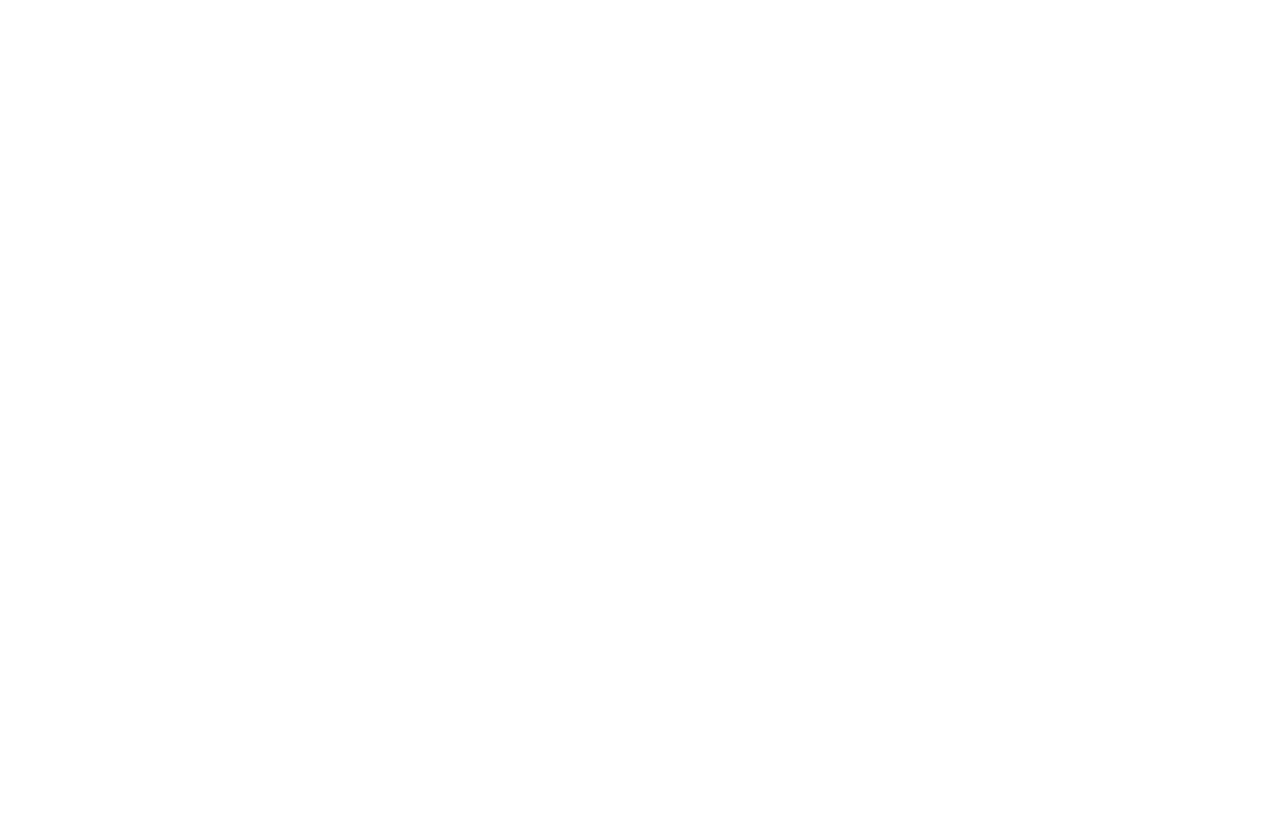
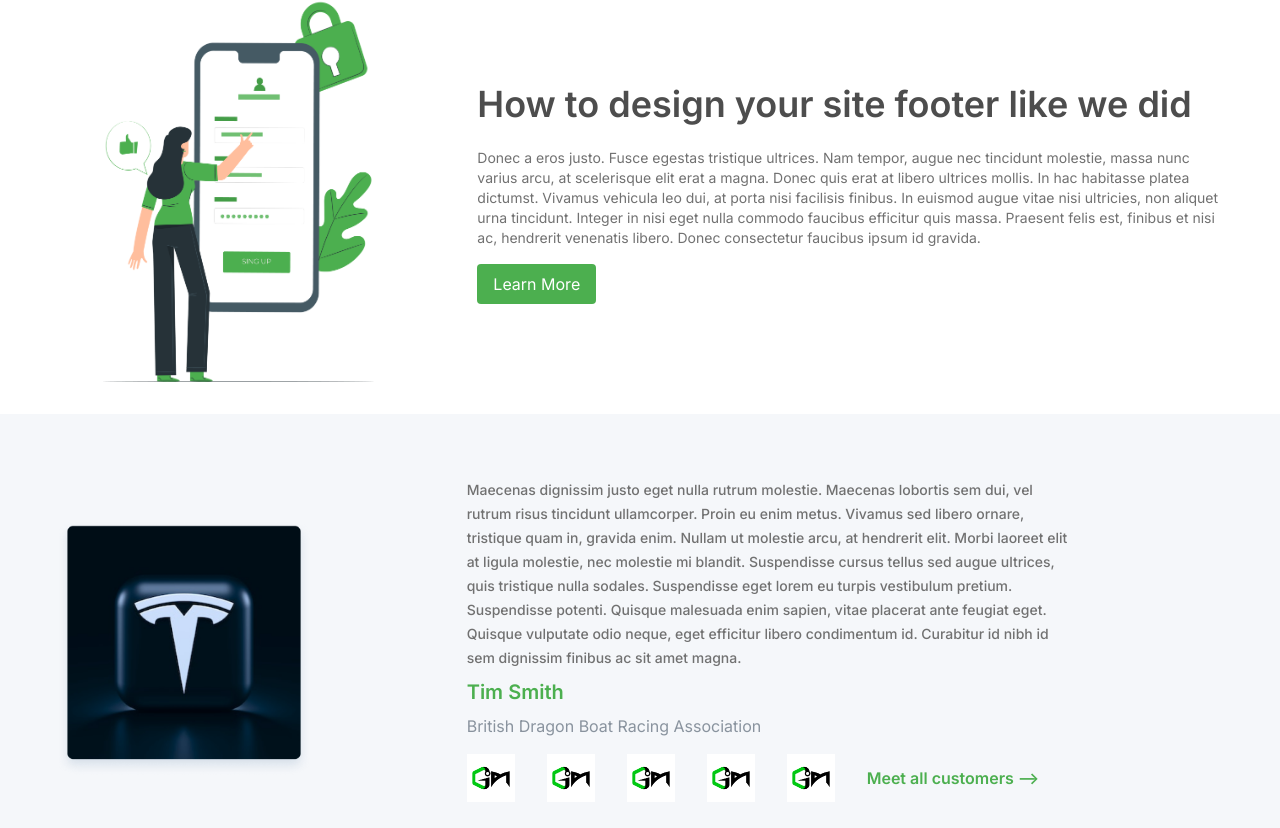
Before and after one commit to IyyappanPalanivel/greymatrix, a React (Vite) app: page / in a window 1280 px wide. Shown: the part 2299-3127 px from the top of the page. Before the commit the page ends 2265 px from the top, so only its background shows below. Built offline with nearby package versions, Linux system fonts and the light colour scheme.

Commit message:
- Products section added

```diff
--- a/src/App.jsx
+++ b/src/App.jsx
@@ -2,6 +2,7 @@
 import About from './components/About'
 import Home from './components/Home'
 import Navbar from './components/Navbar'
+import Products from './components/Products'
 import Services from './components/Services'
 
 function App() {
@@ -12,6 +13,7 @@
       <Home/>
       <Services/>
       <About/>
+      <Products/>
     </>
   )
 }
--- /dev/null
+++ b/src/components/Products.jsx
@@ -0,0 +1,57 @@
+import React from 'react';
+import MobileLogin from '../assets/MobileLogin.png';
+import tesla from '../assets/tesla.png';
+
+const Products = () => {
+    return (
+        <div>
+            {/* How to design */}
+            <div className='px-4 lg:px-14 max-w-screen-2xl mx-auto my-8'>
+                {/*  */}
+                <div className='flex md:flex-row flex-col items-center gap-12'>
+                    <div className='md:w-1/3'>
+                        <img className='h-96 w-96' src={MobileLogin} />
+                    </div>
+
+                    {/*  */}
+                    <div className='md:w-2/3'>
+                        <h2 className='text-4xl font-semibold text-neutralDGrey py-2'>How to design your site footer like we did</h2>
+                        <p className='py-4 text-neutralGrey text-sm'>Donec a eros justo. Fusce egestas tristique ultrices. Nam tempor, augue nec tincidunt molestie, massa nunc varius arcu, at scelerisque elit erat a magna. Donec quis erat at libero ultrices mollis. In hac habitasse platea dictumst. Vivamus vehicula leo dui, at porta nisi facilisis finibus. In euismod augue vitae nisi ultricies, non aliquet urna tincidunt. Integer in nisi eget nulla commodo faucibus efficitur quis massa. Praesent felis est, finibus et nisi ac, hendrerit venenatis libero. Donec consectetur faucibus ipsum id gravida.</p>
+                        <button className='bg-brandPrimary px-4 py-2 text-white rounded hover:bg-neutralDGrey transition-all duration-300'>Learn More</button>
+                    </div>
+                </div>
+            </div>
+
+            {/* Tesla */}
+            <div className='px-4 lg:px-14 max-w-screen-2xl mx-auto my-8 bg-neutralSilver py-16'>
+                <div className='flex flex-col md:flex-row justify-between items-center gap-8'>
+                    <div className='md:w-1/3'>
+                        <img className='h-64 w-64' src={tesla} />
+                    </div>
+
+                    <div className='md:w-2/3 mx-auto'>
+                        <p className='text-neutralGrey font-medium text-sm md:w-4/5 leading-6'>Maecenas dignissim justo eget nulla rutrum molestie. Maecenas lobortis sem dui, vel rutrum risus tincidunt ullamcorper. Proin eu enim metus. Vivamus sed libero ornare, tristique quam in, gravida enim. Nullam ut molestie arcu, at hendrerit elit. Morbi laoreet elit at ligula molestie, nec molestie mi blandit. Suspendisse cursus tellus sed augue ultrices, quis tristique nulla sodales. Suspendisse eget lorem eu turpis vestibulum pretium. Suspendisse potenti. Quisque malesuada enim sapien, vitae placerat ante feugiat eget. Quisque vulputate odio neque, eget efficitur libero condimentum id. Curabitur id nibh id sem dignissim finibus ac sit amet magna.</p>
+                        <h4 className='py-2 text-brandPrimary font-semibold text-xl'>Tim Smith</h4>
+                        <p className='text-neutralLGrey text-base'>British Dragon Boat Racing Association</p>
+
+                        {/* Clients */}
+                        <div className='flex py-4 gap-8 flex-wrap items-center'>
+                            <img src='/src/assets/logo.png' className='cursor-pointer h-12 w-12' />
+                            <img src='/src/assets/logo.png' className='cursor-pointer h-12 w-12' />
+                            <img src='/src/assets/logo.png' className='cursor-pointer h-12 w-12' />
+                            <img src='/src/assets/logo.png' className='cursor-pointer h-12 w-12' />
+                            <img src='/src/assets/logo.png' className='cursor-pointer h-12 w-12' />
+                            <div>
+                                <a className='font-semibold text-brandPrimary hover:text-neutralGrey'>Meet all customers {'-->'}</a>
+                            </div>
+
+                        </div>
+                    </div>
+                </div>
+            </div>
+        </div>
+
+    );
+};
+
+export default Products;
```
Also changed, not shown: src/assets/MobileLogin.png (added), src/assets/tesla.png (added).
